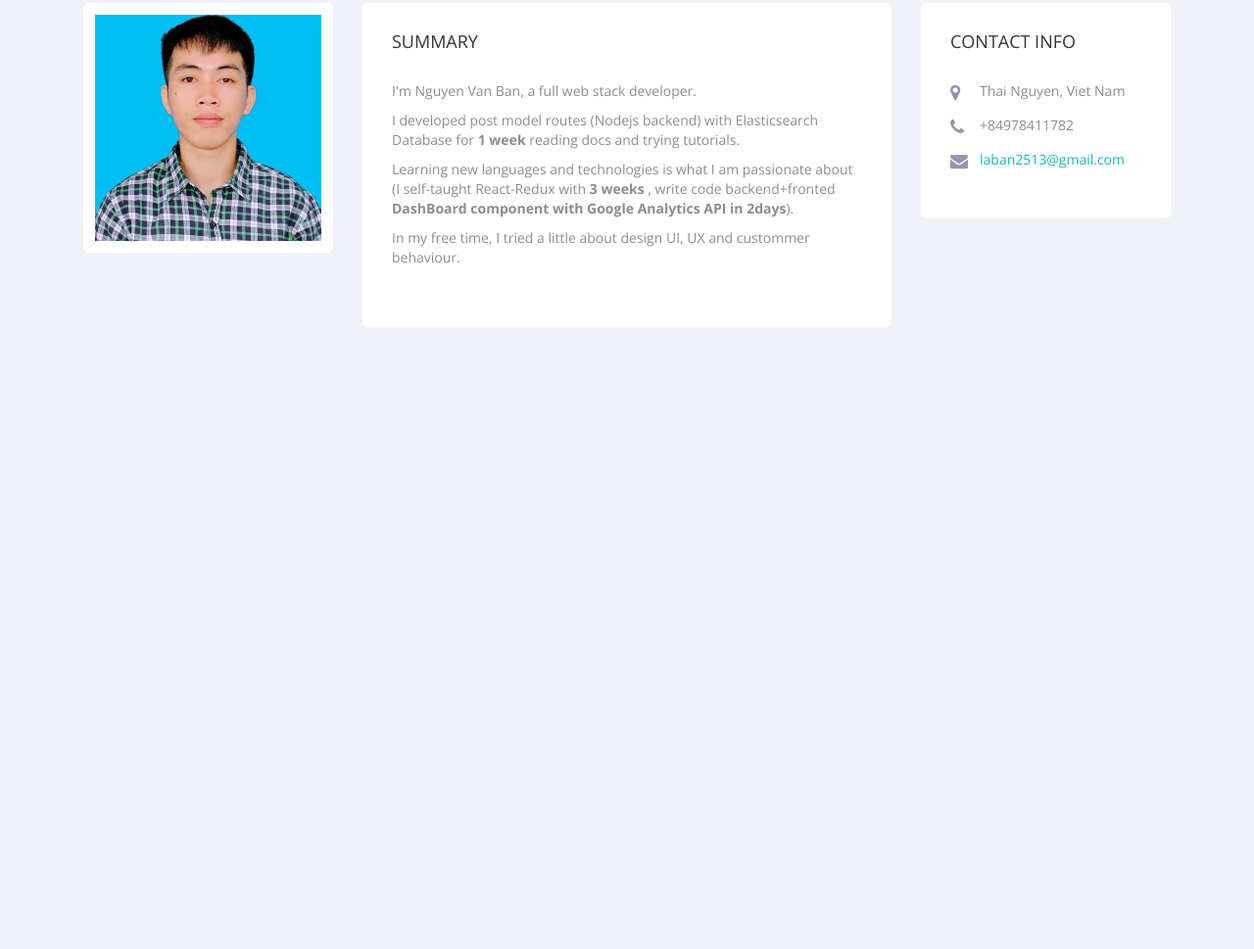
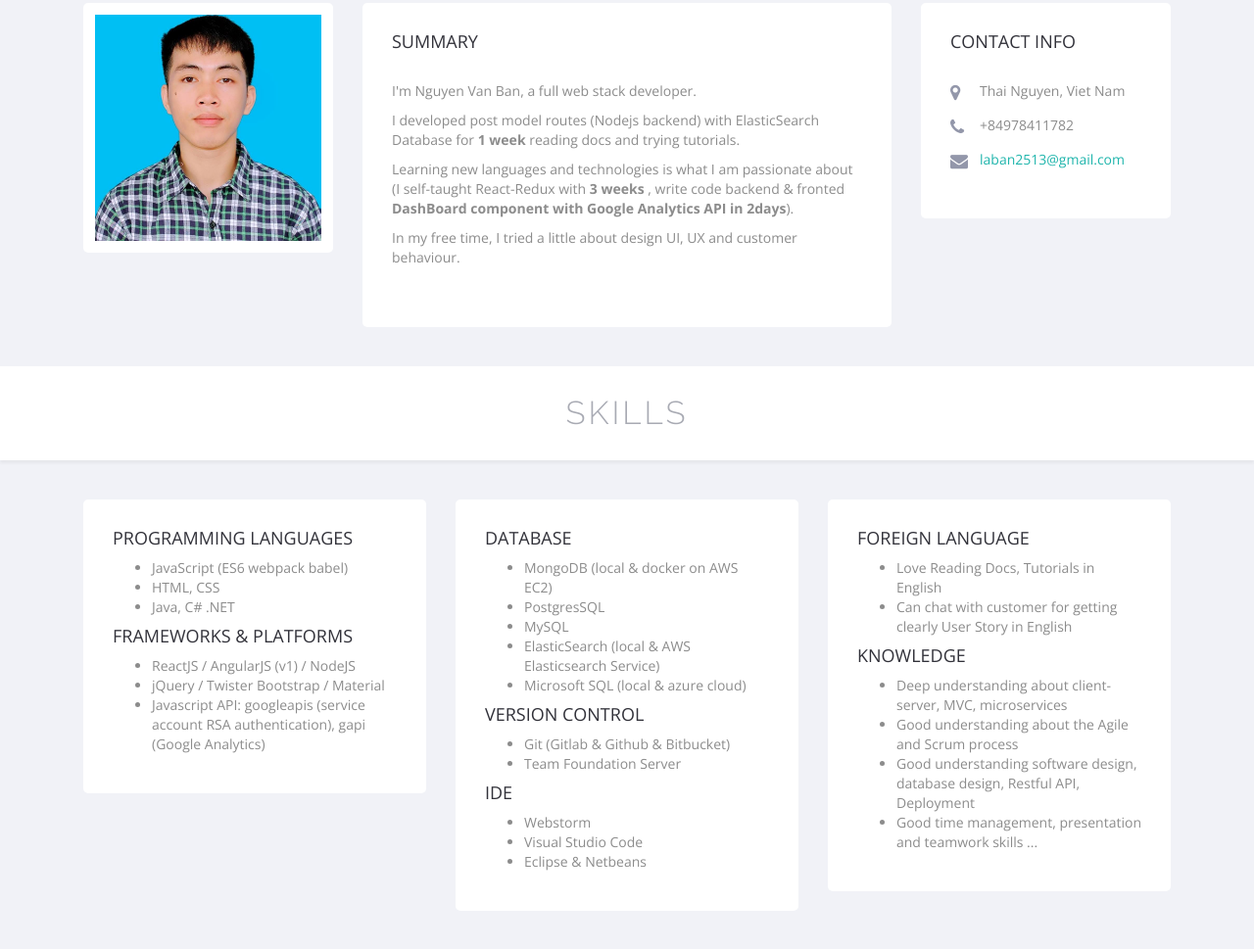
Before and after one commit to LaBanHSPO/labanCV, a plain HTML site: page index.html in a window 1280 px wide. Shown: the part 933-1902 px from the top of the page at 98% size. Before the commit the page ends 1307 px from the top, so only its background shows below. Drawn offline with nearby package versions, Linux system fonts and the light colour scheme.

Commit message:
update skill info

```diff
--- a/index.html
+++ b/index.html
@@ -64,6 +64,7 @@
         </div>
         <!-- /.transparent-section -->
     </header>
+    <!-- /#site-header -->
     <section id="about" class="default-section" data-scroll-reveal="enter from the bottom over .5s">
      <div class="section-heading">
          <h2 class="section-title">About me</h2>
@@ -82,9 +83,9 @@
                      <h2 class="title">Summary</h2>
                      <div class="about-content">
                          <p> I'm Nguyen Van Ban, a full web stack developer. </p>
-                          <p> I developed post model routes (Nodejs backend) with Elasticsearch Database for <b>1 week</b> reading docs and trying tutorials.</p>
-                         <p>Learning new languages and technologies is what I am passionate about (I self-taught React-Redux with <b>3 weeks</b> , write code backend+fronted<b>  DashBoard component with Google Analytics API in 2days</b>).</p>
-                         <p>In my free time, I tried a little about design UI, UX and custommer behaviour.</p>
+                          <p> I developed post model routes (Nodejs backend) with ElasticSearch Database for <b>1 week</b> reading docs and trying tutorials.</p>
+                         <p>Learning new languages and technologies is what I am passionate about (I self-taught React-Redux with <b>3 weeks</b> , write code backend & fronted<b>  DashBoard component with Google Analytics API in 2days</b>).</p>
+                         <p>In my free time, I tried a little about design UI, UX and customer behaviour.</p>
                      </div>
                      <!-- /.about-content -->
                  </div>
@@ -109,7 +110,72 @@
      <!-- /.about-container -->
  </section>
  <!-- /#about -->
-    <!-- /#site-header -->
+ <section id="skills" class="default-section" data-scroll-reveal="enter from the bottom over .5s">
+    <div class="section-heading">
+        <h2 class="section-title">SKILLS</h2>
+    </div>
+    <!-- /.section-heading -->
+    <div class="container">
+        <div class="skills-container">
+            <div class="col-md-4" data-scroll-reveal="enter from the left after .5s">
+                <div class="section-box">
+                    <h2 class="box-title">Programming languages</h2>
+                    <ul>
+                        <li>JavaScript (ES6 webpack babel)</li>
+                        <li>HTML, CSS</li>
+                        <li>Java, C# .NET</li>
+                    </ul>
+                    <h2 class="box-title">Frameworks & platforms</h2>
+                    <ul>
+                        <li>ReactJS / AngularJS (v1) / NodeJS</li>
+                        <li>jQuery / Twister Bootstrap / Material</li>
+                        <li>Javascript API: googleapis (service account RSA authentication), gapi (Google Analytics)</li>
+                    </ul>
+                </div>
+            </div>
+            <div class="col-md-4" data-scroll-reveal="enter from the right after .5s">
+                <div class="section-box">
+                    <h2 class="box-title">Database</h2>
+                    <ul>
+                      <li>MongoDB (local & docker on AWS EC2)</li>
+                      <li>PostgresSQL</li>
+                      <li>MySQL</li>
+                      <li>ElasticSearch (local & AWS Elasticsearch Service)</li>
+                      <li>Microsoft SQL (local & azure cloud)</li>
+                    </ul>
+                    <h2 class="box-title">Version Control</h2>
+                    <ul>
+                      <li>Git (Gitlab & Github & Bitbucket)</li>
+                      <li>Team Foundation Server</li>
+                    </ul>
+                    <h2 class="box-title">IDE</h2>
+                    <ul>
+                        <li>Webstorm</li>
+                        <li>Visual Studio Code</li>
+                        <li>Eclipse & Netbeans</li>
+                    </ul>
+                </div>
+            </div>
+            <div class="col-md-4" data-scroll-reveal="enter from the right after .5s">
+                <div class="section-box">
+                    <h2 class="box-title">Foreign Language</h2>
+                    <ul>
+                        <li>Love Reading Docs, Tutorials in English </li>
+                        <li>Can chat with customer for getting clearly User Story in English </li>
+                    </ul>
+                    <h2 class="box-title">Knowledge</h2>
+                    <ul>
+                        <li>Deep understanding about client-server, MVC, microservices </li>
+                        <li>Good understanding about the Agile and Scrum process</li>
+                        <li>Good understanding software design, database design, Restful API, Deployment</li>
+                        <li>Good time management, presentation and teamwork skills ...</li>
+                    </ul>
+                </div>
+            </div>
+            <!-- /.skills-container -->
+        </div>
+</section>
+<!-- /#skills -->
     <!-- JavaScript Library and Plugins -->
     <script src="assets/js/jquery-1.11.1.min.js"></script>
     <script src="assets/js/bootstrap.min.js"></script>
```
